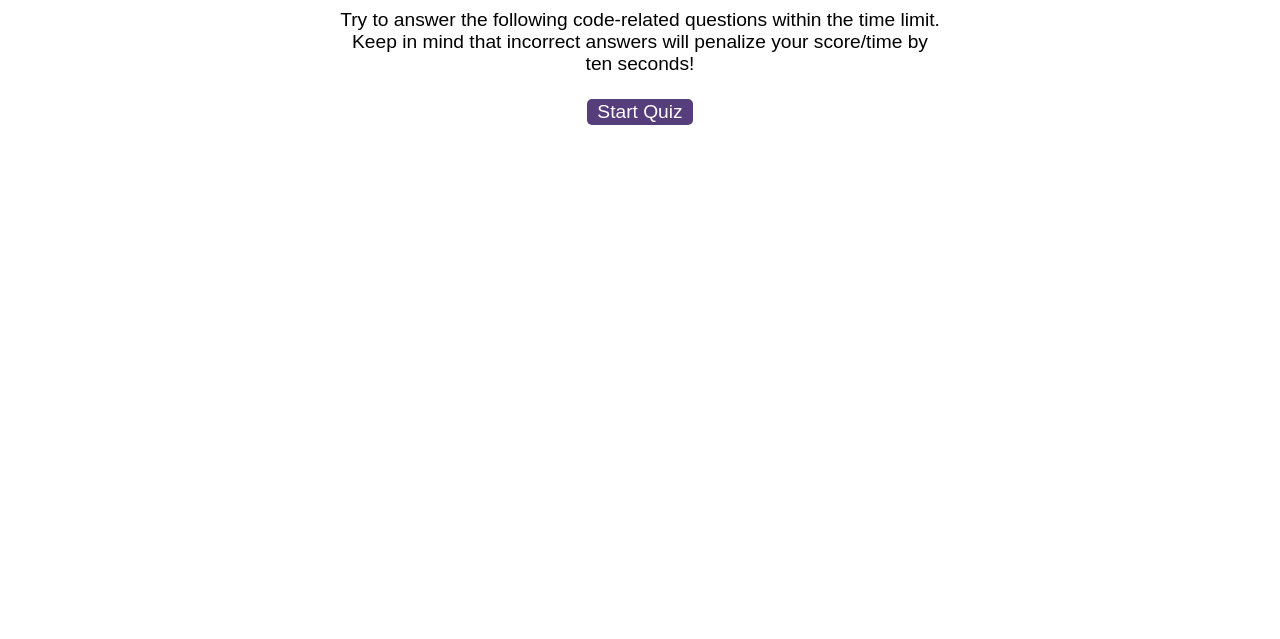
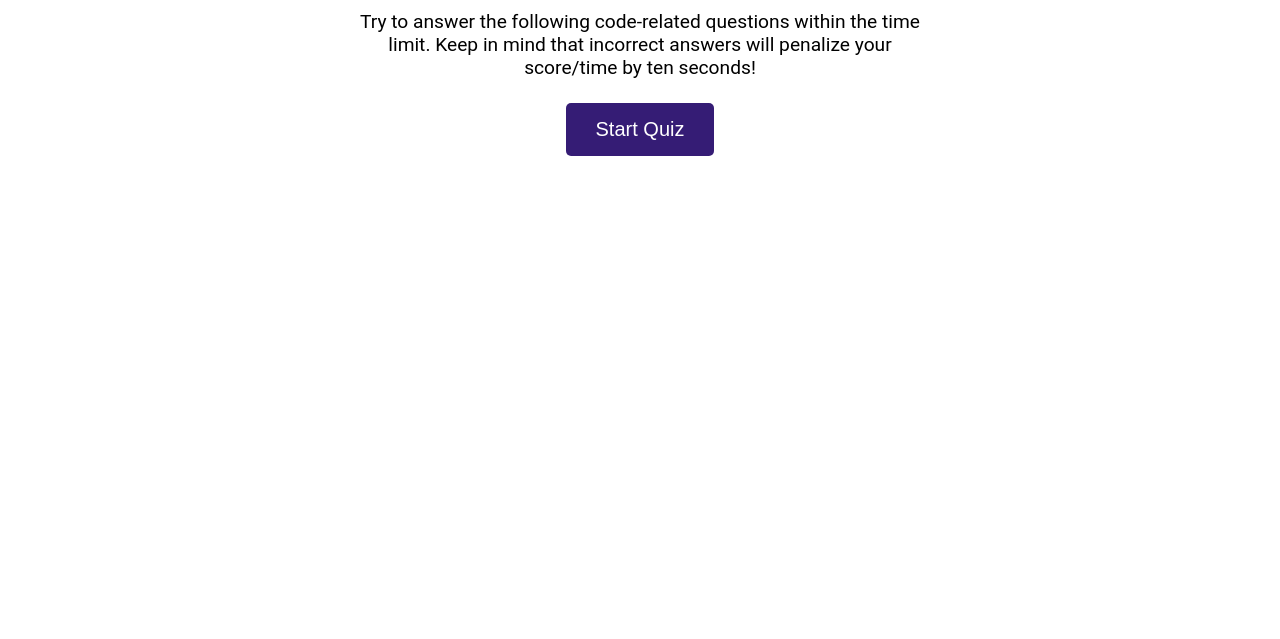
Before and after one commit to Clelia-M/codequiz, a plain HTML site: page index.html in a window 1280 px wide. Shown: the part 161-800 px from the top of the page. Drawn offline with Linux system fonts and the light colour scheme.

Commit message:
font and button color update

```diff
--- a/assets/css/styles.css
+++ b/assets/css/styles.css
@@ -1,5 +1,5 @@
 body {
-  font-family: Arial;
+  font-family: Roboto, sans-serif;
   font-size: 120%;
 }
 
@@ -17,17 +17,18 @@ button {
   display: inline-block;
   margin: 5px;
   cursor: pointer;
-  font-size: 100%;
-  background-color: #563d7c;
+  font-size: 20px;
+  background-color: #351C75;
   border-radius: 5px;
-  padding: 2px 10px;
+  padding: 15px 30px;
   color: white;
   border: 0;
   transition: background-color 0.1s;
+  font-weight: 400;
 }
 
 button:hover {
-  background-color: #8570a5;
+  background-color: #BB59E6;
 }
 
 .choices button {
```
